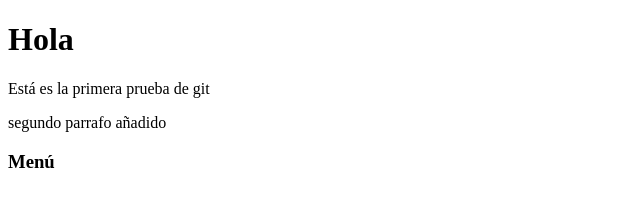
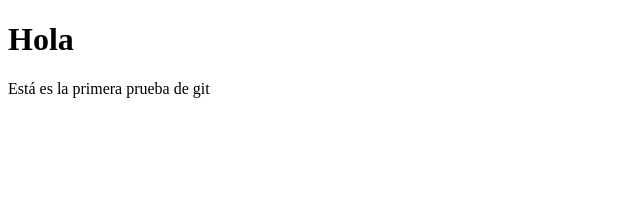
Before and after one commit to esteban0315/git_test, a plain HTML site: page index.html in a window 1280 px wide. Shown: the whole page, without its empty margins (0-640 px from the left). Drawn offline with Linux system fonts and the light colour scheme.

Commit message:
se deshacen cambios

```diff
--- a/index.html
+++ b/index.html
@@ -8,7 +8,5 @@
 <body>
     <h1>Hola</h1>
     <p>Está es la primera prueba de git</p>
-    <p>segundo parrafo añadido</p>
-    <h3>Menú</h3>
 </body>
 </html>
```
